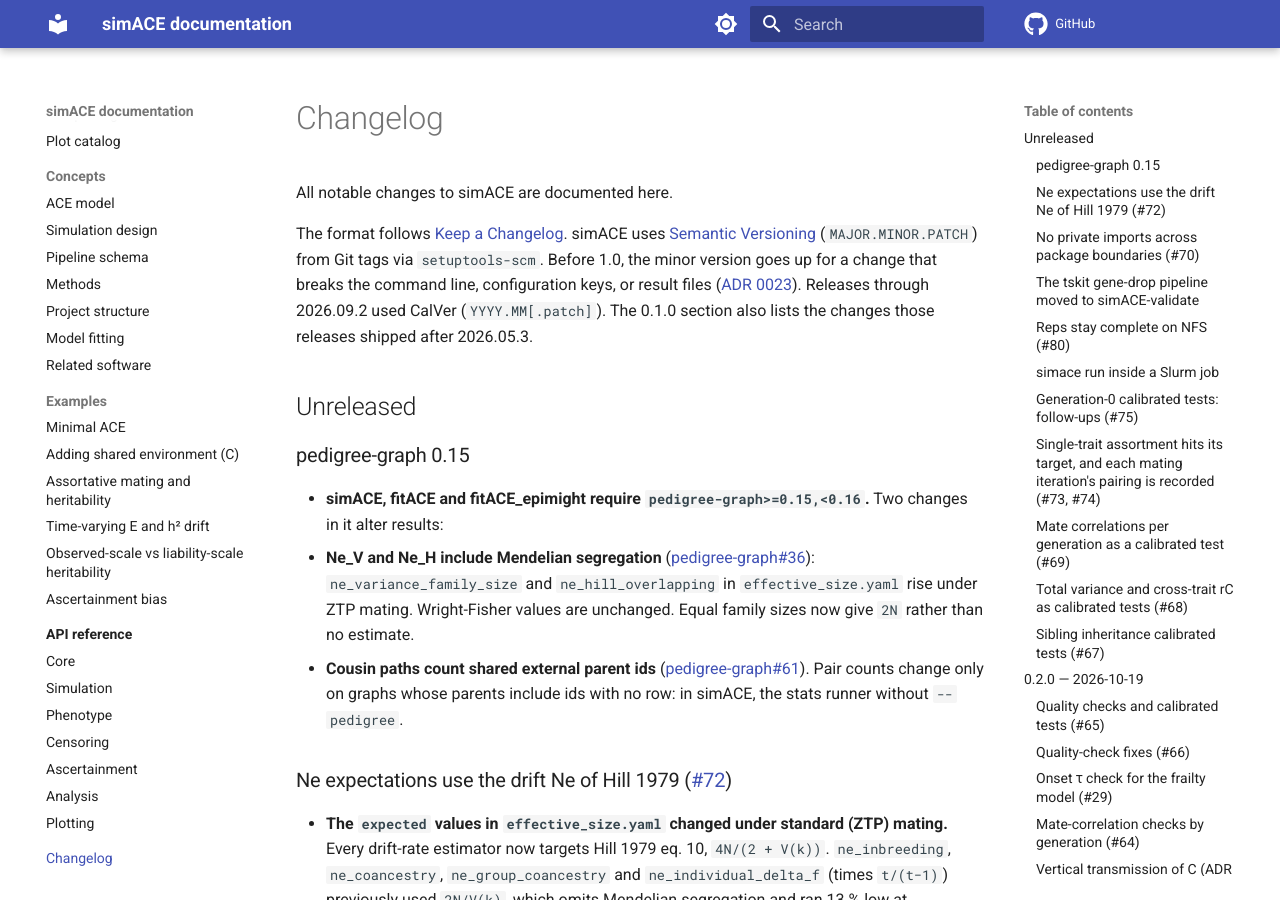
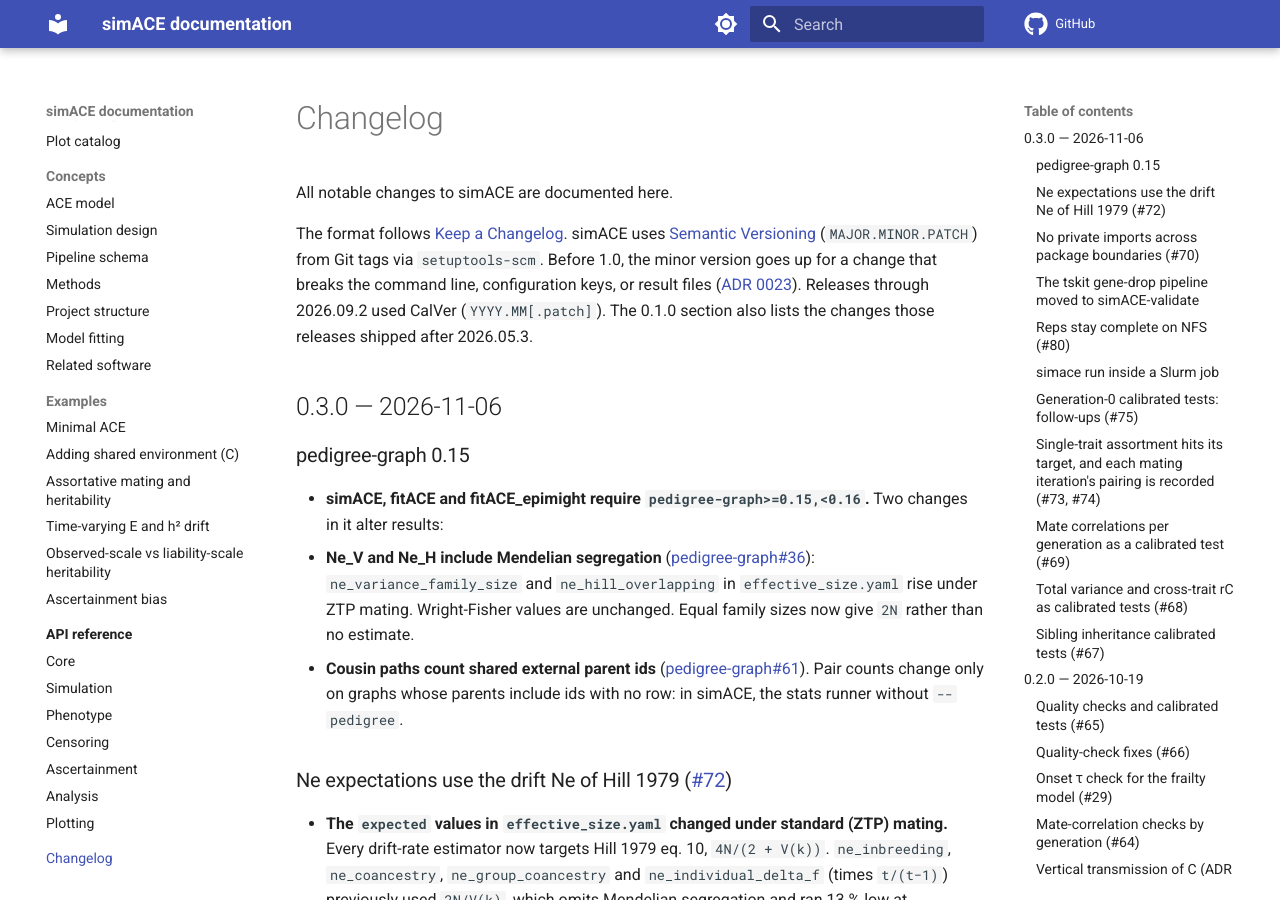
Before and after one commit to rwaples/simACE, an MkDocs documentation site: the page built from docs/changelog.md, in a window 1280 px wide and 900 px high. Built offline with MkDocs 1.6.1 and Material for MkDocs 9.7.7, drawn with Linux system fonts in a browser that asks for light colours; comment, search, counter and statistics services are not loaded.

Commit message:
Date the 0.3.0 changelog section

```diff
--- a/docs/changelog.md
+++ b/docs/changelog.md
@@ -10,7 +10,7 @@ change that breaks the command line, configuration keys, or result files
 CalVer (`YYYY.MM[.patch]`). The 0.1.0 section also lists the changes those
 releases shipped after 2026.05.3.
 
-## Unreleased
+## 0.3.0 — 2026-11-06
 
 ### pedigree-graph 0.15
 
```
